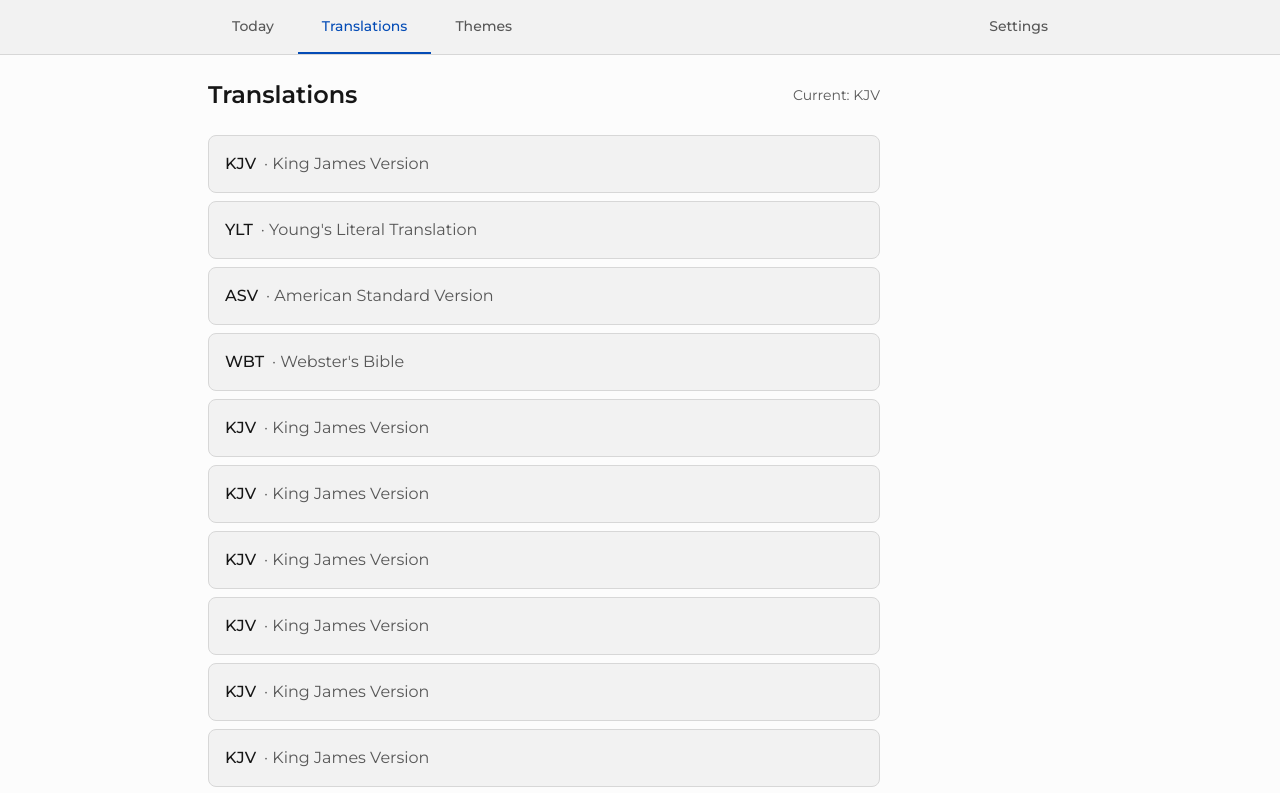
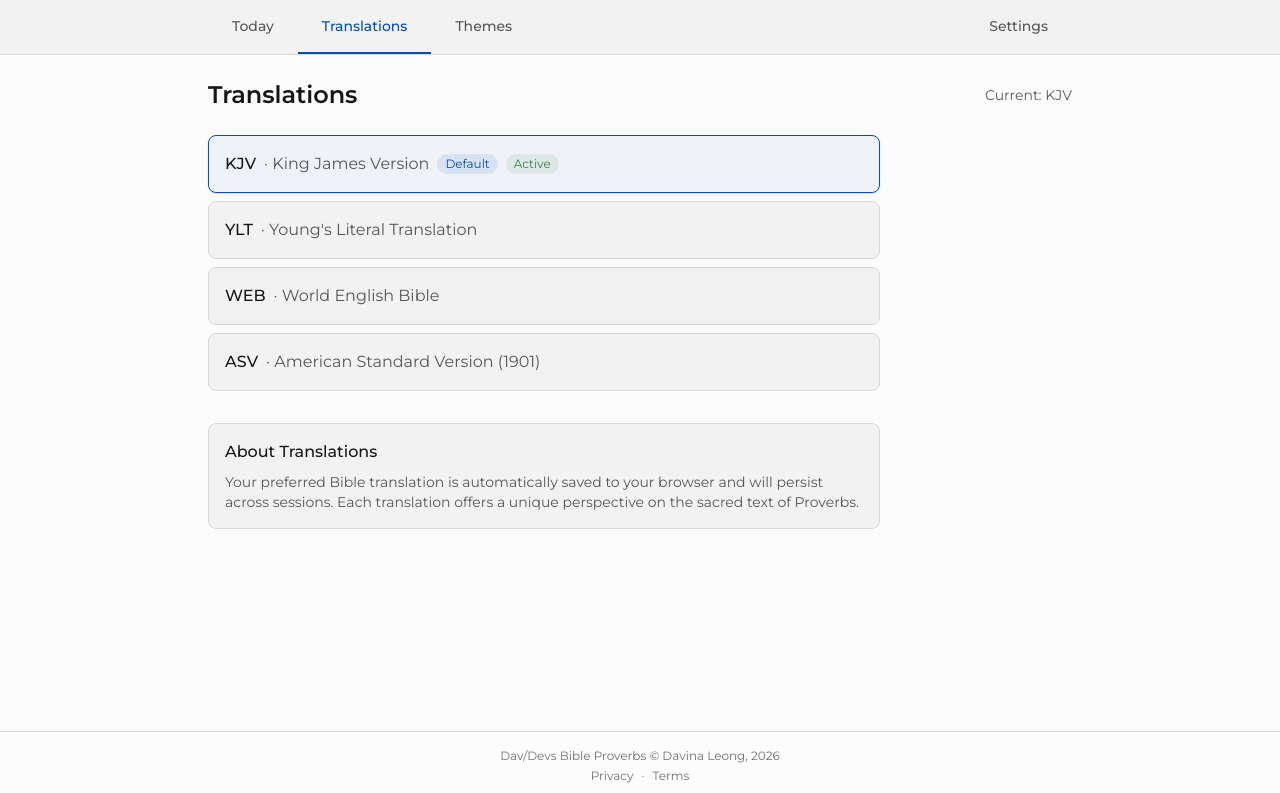
Before and after one commit to davinaleong/proj-davdevs-bible-proverbs, a Next.js app: page /translations in a window 1280 px wide. Shown: the top 793 px of the page. Built offline with nearby package versions, Linux system fonts and the light colour scheme.

Commit message:
Done with the Translation switcher.

```diff
--- a/app/translations/page.tsx
+++ b/app/translations/page.tsx
@@ -1,44 +1,81 @@
+'use client';
+
+import { useState, useEffect } from 'react';
+import translationsData from '../data/translations.json';
+
 export default function TranslationsPage() {
-  // In a real app, this would come from your data source
-  const translations = [
-    { abbreviation: 'KJV', name: 'King James Version' },
-    { abbreviation: 'YLT', name: "Young's Literal Translation" },
-    { abbreviation: 'ASV', name: 'American Standard Version' },
-    { abbreviation: 'WBT', name: "Webster's Bible" },
-    { abbreviation: 'KJV', name: 'King James Version' },
-    { abbreviation: 'KJV', name: 'King James Version' },
-    { abbreviation: 'KJV', name: 'King James Version' },
-    { abbreviation: 'KJV', name: 'King James Version' },
-    { abbreviation: 'KJV', name: 'King James Version' },
-    { abbreviation: 'KJV', name: 'King James Version' },
-    { abbreviation: 'KJV', name: 'King James Version' },
-    { abbreviation: 'KJV', name: 'King James Version' },
-  ];
+  const [currentTranslation, setCurrentTranslation] = useState<string>('');
+  const [isLoading, setIsLoading] = useState(true);
+
+  // Load current translation from localStorage on mount
+  useEffect(() => {
+    const savedTranslation = localStorage.getItem('preferred-translation') || 'KJV';
+    setCurrentTranslation(savedTranslation);
+    setIsLoading(false);
+  }, []);
+
+  // Handle translation switching
+  const switchTranslation = (translationCode: string) => {
+    setCurrentTranslation(translationCode);
+    localStorage.setItem('preferred-translation', translationCode);
+  };
 
   return (
-    <div className="max-w-2xl">
+    <div>
       <header className="flex items-center justify-between mb-6">
         <h1 className="text-2xl font-semibold">Translations</h1>
-        <span className="text-sm text-fg/70">Current: KJV</span>
+        <span className="text-sm text-fg/70">
+          {isLoading ? 'Loading...' :
+            `Current: ${translationsData.translations.find(t => t.code === currentTranslation)?.code || currentTranslation}`
+          }
+        </span>
       </header>
 
-      <div className="space-y-2">
-        {translations.map((translation, index) => (
+      <div className="max-w-2xl space-y-2">
+        {translationsData.translations.map((translation) => {
+          const isActive = currentTranslation === translation.code;
+
+          return (
             <button
-            key={index}
-            className="
+              key={translation.code}
+              onClick={() => switchTranslation(translation.code)}
+              className={`
                 w-full flex items-center justify-between p-4 text-left
-              border border-border rounded-md bg-surface
-              hover:bg-border/20 transition-colors
+                border rounded-md transition-all duration-200
                 min-h-[var(--tap-target)]
-            "
+                ${isActive
+                  ? 'border-primary bg-primary/5 shadow-sm'
+                  : 'border-border bg-surface hover:bg-border/20 hover:shadow-sm'
+                }
+              `}
             >
-            <div>
-              <span className="font-medium text-base">{translation.abbreviation}</span>
-              <span className="text-fg/70 ml-2">· {translation.name}</span>
+              <div className="flex-1">
+                <div className="flex items-center gap-2">
+                  <span className="font-medium text-base">{translation.code}</span>
+                  <span className="text-fg/70">· {translation.name}</span>
+                  {translation.isDefault && (
+                    <span className="text-xs px-2 py-0.5 bg-primary/10 text-primary rounded-full">
+                      Default
+                    </span>
+                  )}
+                  {isActive && (
+                    <span className="text-xs px-2 py-0.5 bg-success/10 text-success rounded-full">
+                      Active
+                    </span>
+                  )}
+                </div>
               </div>
             </button>
-        ))}
+          );
+        })}
+      </div>
+
+      <div className="max-w-2xl not-visited:mt-8 p-4 bg-surface border border-border rounded-md">
+        <h3 className="font-medium mb-2">About Translations</h3>
+        <p className="text-sm text-fg/70">
+          Your preferred Bible translation is automatically saved to your browser and will persist across sessions.
+          Each translation offers a unique perspective on the sacred text of Proverbs.
+        </p>
       </div>
     </div>
   );
```
Lines whose indentation alone changed are shown as unchanged.
